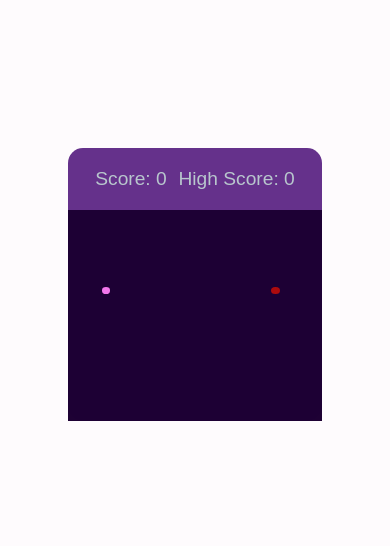
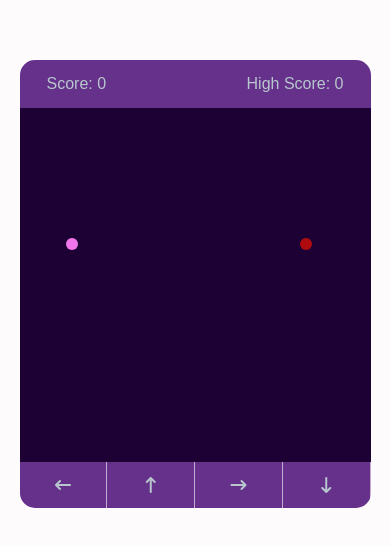
Before and after one commit to AnastasiiaFedelesh/snake-game, a plain HTML site: page index.html in a window 390 px wide. Shown: the part 138-684 px from the top of the page. Drawn offline with Linux system fonts and the light colour scheme.

Commit message:
add arrows

```diff
--- a/index.html
+++ b/index.html
@@ -6,6 +6,7 @@
     <meta name="viewport" content="width=device-width, initial-scale=1.0">
     <title>Snake Game</title>
     <link rel="stylesheet" href="style.css">
+    <link rel="stylesheet" href="https://cdnjs.cloudflare.com/ajax/libs/font-awesome/6.4.0/css/all.min.css">
     <script src="script.js" defer></script>
 </head>
 <body>
@@ -15,6 +16,12 @@
             <span class="high-score">High Score: 30</span>
         </div>
         <div class="play-board"></div>
+        <div class="controls">
+            <i data-key="ArrowLeft" class="fa-solid fa-arrow-left-long"></i>
+            <i data-key="ArrowUp" class="fa-solid fa-arrow-up-long"></i>
+            <i data-key="ArrowRight" class="fa-solid fa-arrow-right-long"></i>
+            <i data-key="ArrowDown" class="fa-solid fa-arrow-down-long"></i>
+        </div>
     </div>
 </body>
 </html>
--- a/script.js
+++ b/script.js
@@ -1,6 +1,8 @@
 const playBoard = document.querySelector(".play-board");
 const scoreElement = document.querySelector(".score");
 const highScoreElement = document.querySelector(".high-score");
+const controls = document.querySelectorAll(".controls i");
+
 
 let gameOver = false;
 let foodX, foodY;
@@ -40,6 +42,10 @@ const changeDirection = (e) => {
     }
 
 }
+
+controls.forEach(key => {
+    key.addEventListener("click", () => changeDirection({key: key.dataset.key}));
+});
 
 const initGame = () => {
     if (gameOver) return handleGameOver();
--- a/style.css
+++ b/style.css
@@ -45,3 +45,36 @@ body {
     background: #fc7bf3f4;
     border-radius: 50%;
 }
+
+.controls {
+    display: none;
+    justify-content: space-between;
+
+}
+.controls i {
+    padding: 25px 0;
+    color: #B8C6CD;
+    width: calc(100% / 4);
+    text-align: center;
+    cursor: pointer;
+    font-size: 1.3rem;
+    border-right: 1px solid #fbfbfb9e;
+}
+
+@media screen and (max-width: 800px) {
+    .wrapper {
+        width: 90vmin;
+        height: 115vmin;
+    }
+    .game-details {
+        font-size: 1rem;
+        padding: 15px 27px;
+    }
+    .controls {
+        display: flex;
+    }
+    .controls i {
+        padding: 15px 0;
+        font-size: 1rem;
+    }
+}
```
